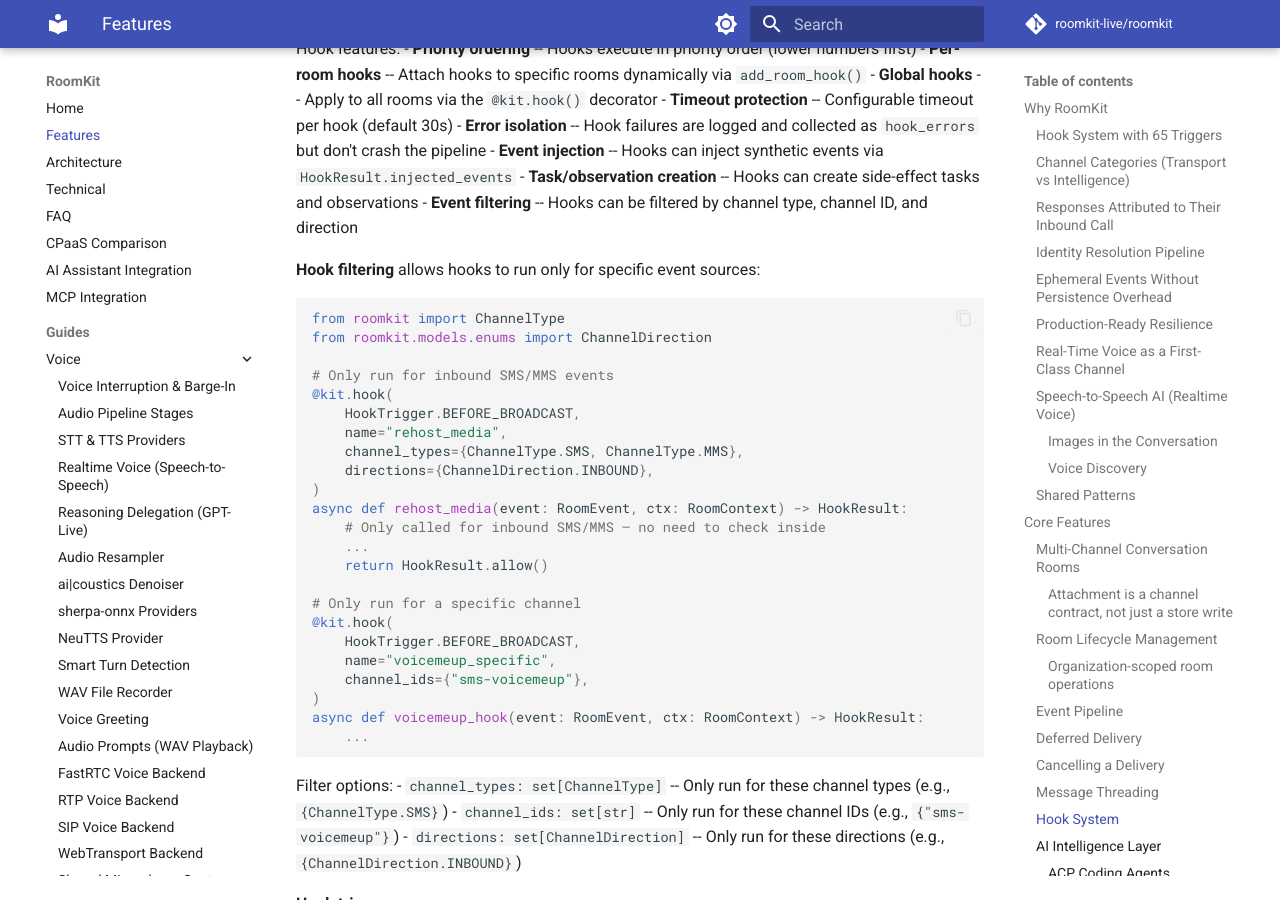
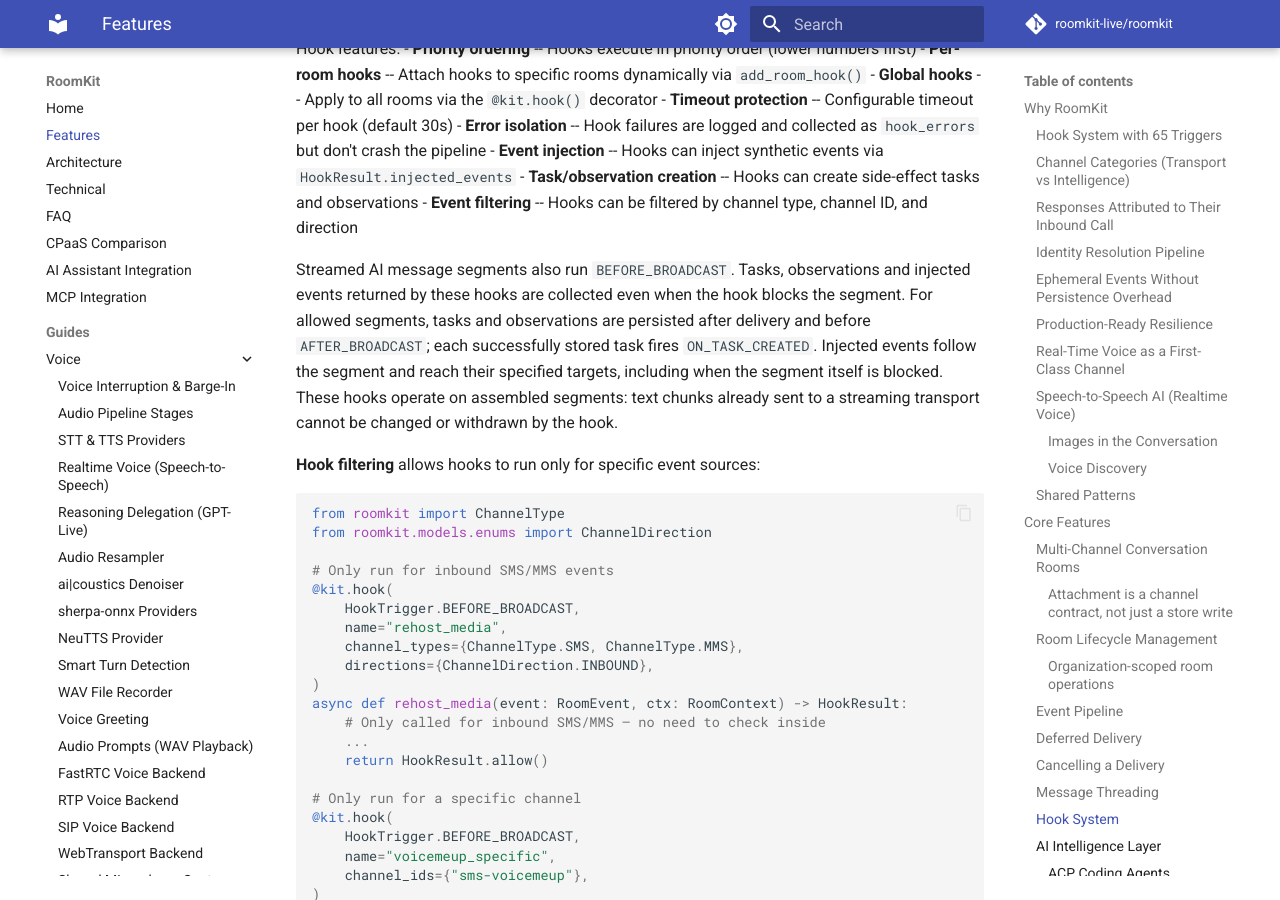
Before and after one commit to roomkit-live/roomkit-docs, an MkDocs documentation site: the page built from docs/features.md, in a window 1280 px wide and 900 px high, scrolled down 11277 px. Built offline with MkDocs 1.6.1 and Material for MkDocs 9.7.7, drawn with Linux system fonts in a browser that asks for light colours; comment, search, counter and statistics services are not loaded; some of the changed text lies outside the part shown.

Commit message:
docs: describe side effects from streaming broadcast hooks

```diff
--- a/docs/features.md
+++ b/docs/features.md
@@ -436,6 +436,15 @@ Hook features:
 - **Event injection** -- Hooks can inject synthetic events via `HookResult.injected_events`
 - **Task/observation creation** -- Hooks can create side-effect tasks and observations
 - **Event filtering** -- Hooks can be filtered by channel type, channel ID, and direction
+
+Streamed AI message segments also run `BEFORE_BROADCAST`. Tasks, observations
+and injected events returned by these hooks are collected even when the hook
+blocks the segment. For allowed segments, tasks and observations are persisted
+after delivery and before `AFTER_BROADCAST`; each successfully stored task
+fires `ON_TASK_CREATED`. Injected events follow the segment and reach their
+specified targets, including when the segment itself is blocked. These hooks
+operate on assembled segments: text chunks already sent to a streaming
+transport cannot be changed or withdrawn by the hook.
 
 **Hook filtering** allows hooks to run only for specific event sources:
 
```
